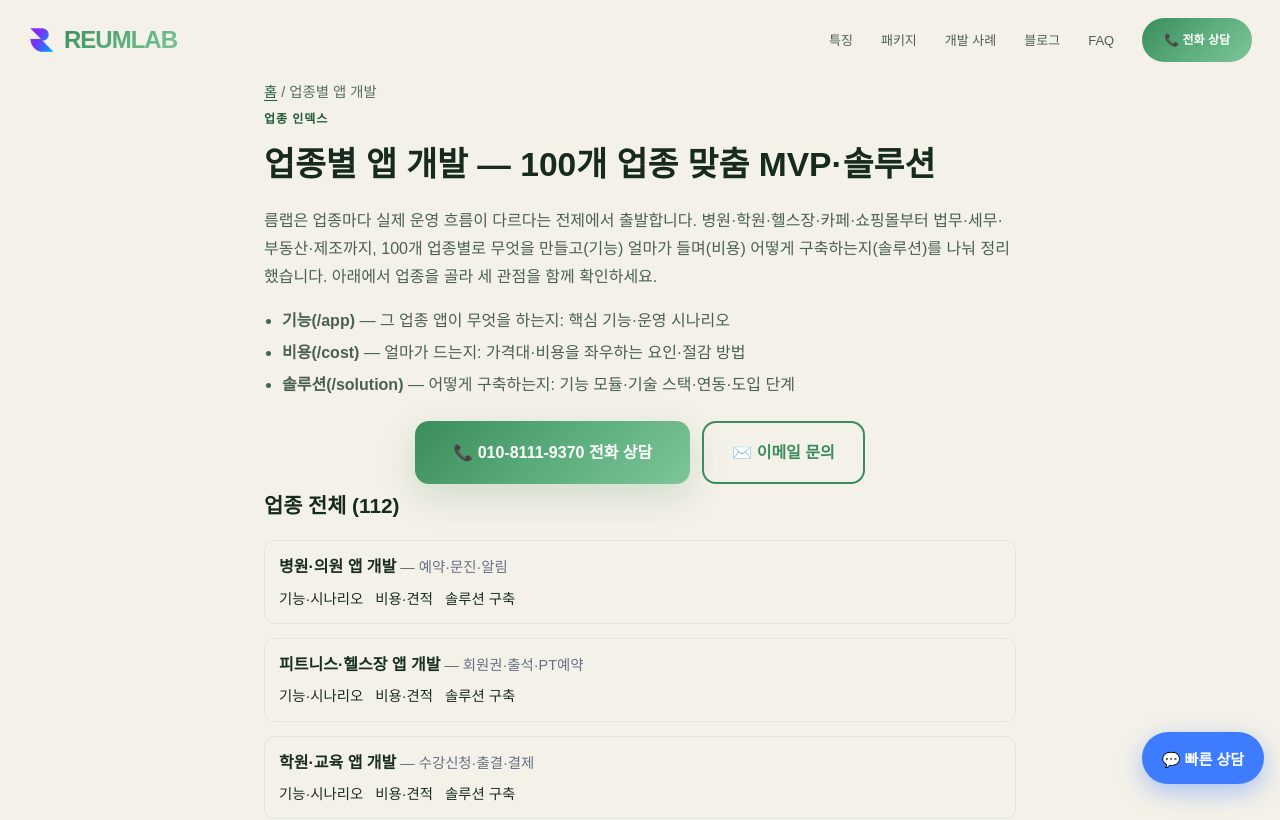
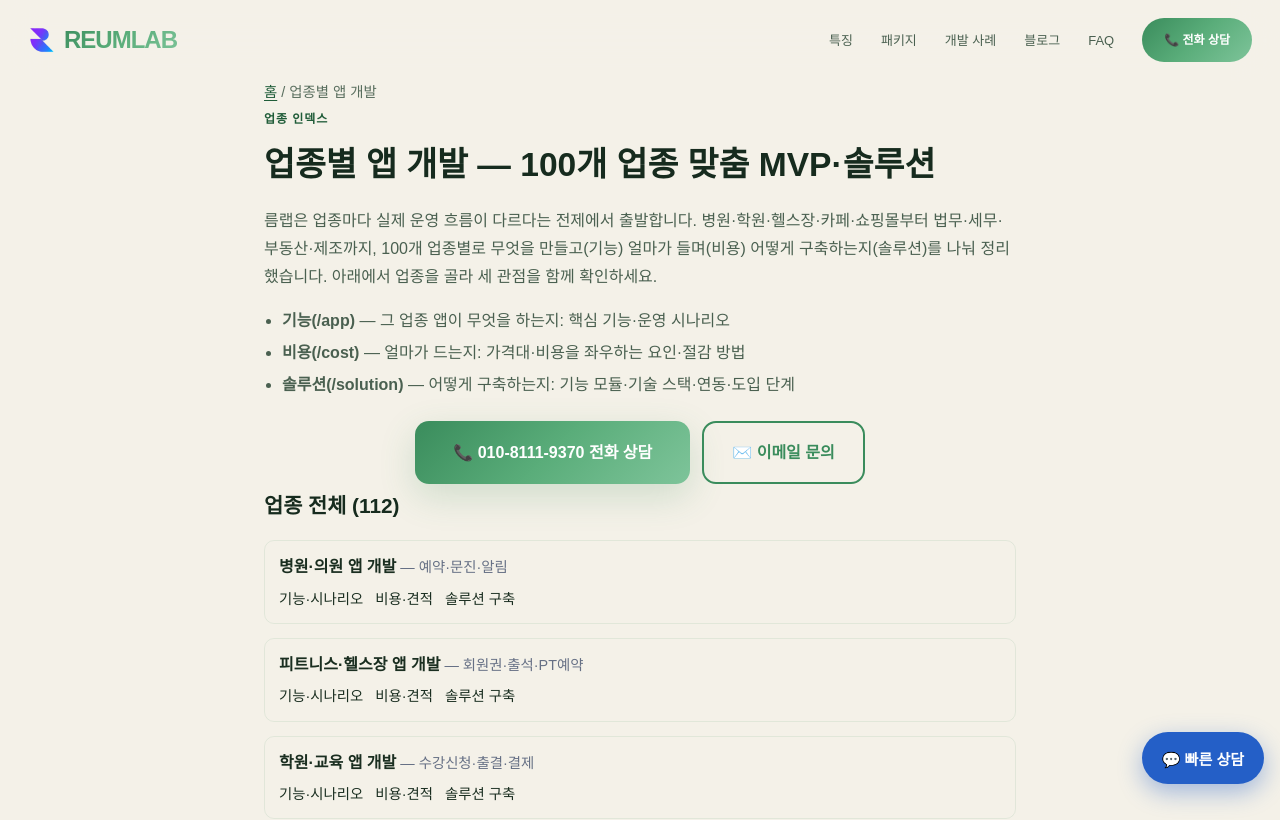
Before and after one commit to samduck150906-lgtm/reumlab, a Next.js app: page /app in a window 1280 px wide. Shown: the top 820 px of the page. Built offline with nearby package versions, Linux system fonts and the light colour scheme; no server answers.

Commit message:
fix(a11y): increase floating contact contrast

```diff
--- a/components/FloatingContact.tsx
+++ b/components/FloatingContact.tsx
@@ -74,12 +74,13 @@ export default function FloatingContact() {
           padding: '0 20px',
           borderRadius: 999,
           border: 'none',
-          background: '#3d7cff',
+          // 흰 글자와 4.5:1 이상 대비를 확보한다(기존 #3d7cff는 3.8:1).
+          background: '#245fc7',
           color: '#fff',
           fontSize: 15,
           fontWeight: 700,
           cursor: 'pointer',
-          boxShadow: '0 8px 24px rgba(61,124,255,.4)',
+          boxShadow: '0 8px 24px rgba(36,95,199,.4)',
         }}
       >
         {open ? '✕ 닫기' : '💬 빠른 상담'}
```
